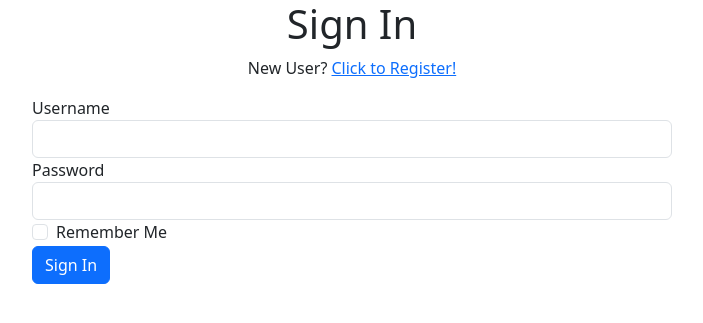
After one commit to Ja5onHoffman/chaintracker, a Flask app: page /login in a window 1280 px wide. The commit adds this page. Shown: the top 323 px of the page, without its empty margins (288-991 px from the left). Run offline with Flask 3, Linux system fonts and the light colour scheme.

Commit message:
login.html and bootstrap added

```diff
--- a/templates/base.html
+++ b/templates/base.html
@@ -3,11 +3,13 @@
   <head>
     <meta charset="UTF-8">
     <meta name="viewport" content="width=device-width, initial-scale=1, shrink-to-fit=no">
-    <!-- <link rel="stylesheet" href="../static/styles.css"> -->
+    <link href="https://cdn.jsdelivr.net/npm/bootstrap@5.3.0/dist/css/bootstrap.min.css" rel="stylesheet" integrity="sha384-9ndCyUaIbzAi2FUVXJi0CjmCapSmO7SnpJef0486qhLnuZ2cdeRhO02iuK6FUUVM" crossorigin="anonymous">
     <title>WaxTracker</title>
   </head>
   <body>
     {% block content %}
     {% endblock %}
+  <script src="https://cdn.jsdelivr.net/npm/@popperjs/core@2.11.8/dist/umd/popper.min.js" integrity="sha384-I7E8VVD/ismYTF4hNIPjVp/Zjvgyol6VFvRkX/vR+Vc4jQkC+hVqc2pM8ODewa9r" crossorigin="anonymous"></script>
+  <script src="https://cdn.jsdelivr.net/npm/bootstrap@5.3.0/dist/js/bootstrap.min.js" integrity="sha384-fbbOQedDUMZZ5KreZpsbe1LCZPVmfTnH7ois6mU1QK+m14rQ1l2bGBq41eYeM/fS" crossorigin="anonymous"></script>
   </body>
 </html>
--- /dev/null
+++ b/templates/login.html
@@ -0,0 +1,34 @@
+{% extends "base.html" %}
+
+{% block content %}
+<div class="d-flex justify-content-center">
+    <div class="w-50">
+        <h1 class="text-center">Sign In</h1>
+        <p class="text-center">New User? <a href="">Click to Register!</a></p>
+        <form action="" method="post" novalidate>
+            {{ form.hidden_tag() }}
+            <div class="form-group">
+                {{ form.username.label }}
+                {{ form.username(class="form-control") }}
+                {% for error in form.username.errors %}
+                <span style="color: red;">[{{ error }}]</span>
+                {% endfor %}
+            </div>
+            <div class="form-group">
+                {{ form.password.label }}
+                {{ form.password(class="form-control") }}
+                {% for error in form.password.errors %}
+                <span style="color: red;">[{{ error }}]</span>
+                {% endfor %}
+            </div>
+            <div class="form-check">
+                {{ form.remember_me(class="form-check-input") }}
+                {{ form.remember_me.label(class="form-check-label") }}
+            </div>
+            <div class="form-group">
+                {{ form.submit(class="btn btn-primary") }}
+            </div>
+        </form>
+    </div>
+</div>
+{% endblock %}
```
